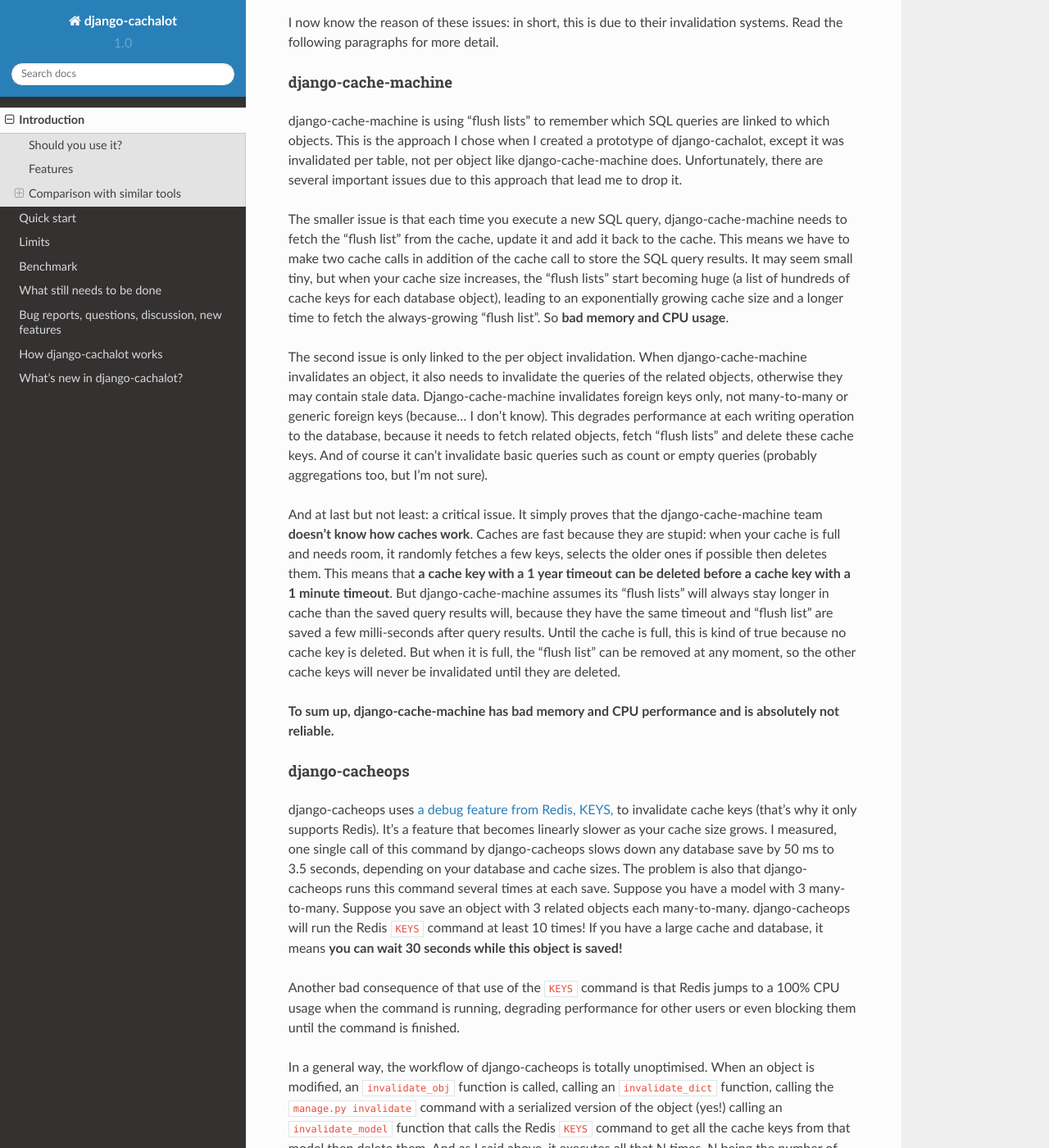
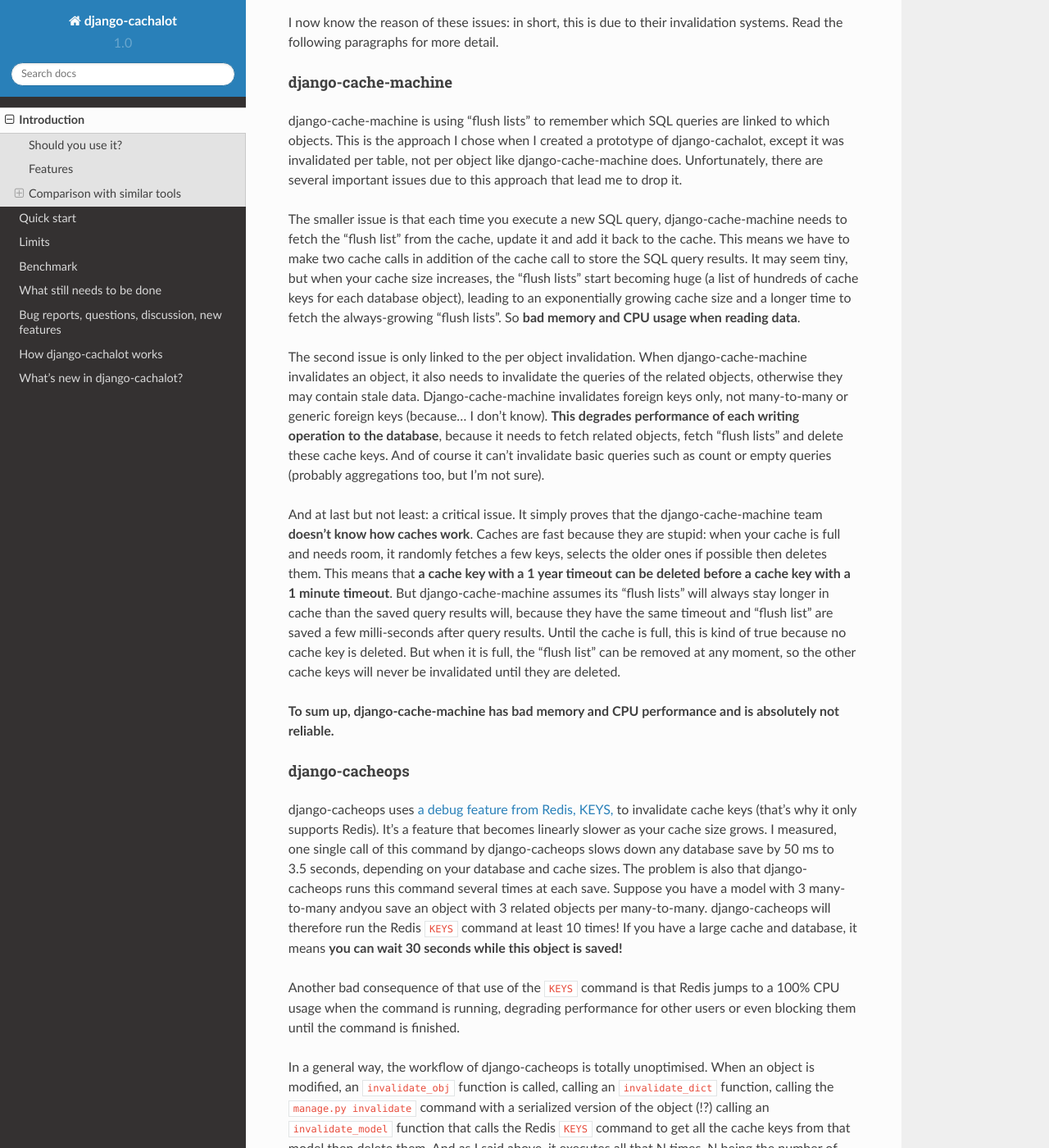
Before and after one commit to noripyt/django-cachalot, a Sphinx documentation site: the page built from docs/introduction.rst, in a window 1280 px wide and 1400 px high, scrolled down 2212 px. Shown: the whole window at 82% size. Built offline with Sphinx 7.4.7 and the Read the Docs theme 2.0.0, drawn with Linux system fonts in a browser that asks for light colours; pages that are not in the unit, such as notebooks, are missing from menus; some of the changed text lies outside the part shown.

Commit message:
Typos in the docs introduction.

```diff
--- a/docs/introduction.rst
+++ b/docs/introduction.rst
@@ -122,18 +122,18 @@
 django-cache-machine needs to fetch the “flush list” from the cache,
 update it and add it back to the cache.  This means we have to make two
 cache calls in addition of the cache call to store the SQL query results.
-It may seem small tiny, but when your cache size increases,
+It may seem tiny, but when your cache size increases,
 the “flush lists” start becoming huge (a list of hundreds of cache keys
 for each database object), leading to an exponentially growing cache size
-and a longer time to fetch the always-growing “flush list”.
-So **bad memory and CPU usage**.
+and a longer time to fetch the always-growing “flush lists”.
+So **bad memory and CPU usage when reading data**.
 
 The second issue is only linked to the per object invalidation.
 When django-cache-machine invalidates an object, it also needs to invalidate
 the queries of the related objects, otherwise they may contain stale data.
 Django-cache-machine invalidates foreign keys only, not many-to-many
-or generic foreign keys (because… I don’t know).  This degrades performance
-at each writing operation to the database, because it needs to fetch
+or generic foreign keys (because… I don’t know).  **This degrades performance
+of each writing operation to the database**, because it needs to fetch
 related objects, fetch “flush lists” and delete these cache keys.
 And of course it can’t invalidate basic queries such as count or empty queries
 (probably aggregations too, but I’m not sure).
@@ -165,9 +165,9 @@
 slows down any database save by 50 ms to 3.5 seconds,
 depending on your database and cache sizes.
 The problem is also that django-cacheops runs this command several times
-at each save.  Suppose you have a model with 3 many-to-many. Suppose you save
-an object with 3 related objects each many-to-many. django-cacheops will run
-the Redis ``KEYS`` command at least 10 times!  If you have
+at each save.  Suppose you have a model with 3 many-to-many andyou save
+an object with 3 related objects per many-to-many. django-cacheops
+will therefore run the Redis ``KEYS`` command at least 10 times!  If you have
 a large cache and database, it means **you can wait 30 seconds
 while this object is saved!**
 
@@ -178,7 +178,7 @@
 In a general way, the workflow of django-cacheops is totally unoptimised.
 When an object is modified, an ``invalidate_obj`` function is called,
 calling an ``invalidate_dict`` function, calling the ``manage.py invalidate``
-command with a serialized version of the object (yes!)
+command with a serialized version of the object (!?)
 calling an ``invalidate_model`` function that calls the Redis ``KEYS`` command
 to get all the cache keys from that model then delete them.
 And as I said above, it executes all that N times,
@@ -186,13 +186,12 @@
 even though multiple objects have the same model and we therefore
 don’t need to invalidate the model multiple times.
 
-**To sum up, django-cacheops has a terrible performance,
-but is reliable on what it handles.
-If you set it up correctly and never use some features such as
+**To sum up, django-cacheops has a terrible performance when modifying data,
+and is reliable on what it handles.**
+But you probably need features it doesn’t handle, such as
 transactions (used by Django admin),
 multi-table inheritance, or
-raw queries (the three features being used by Wagtail and django CMS),
-you’re good to go.**
+``cursor.execute`` (the three features being used by Wagtail and django CMS)…
 
 Number of lines of code
 ~~~~~~~~~~~~~~~~~~~~~~~
```
